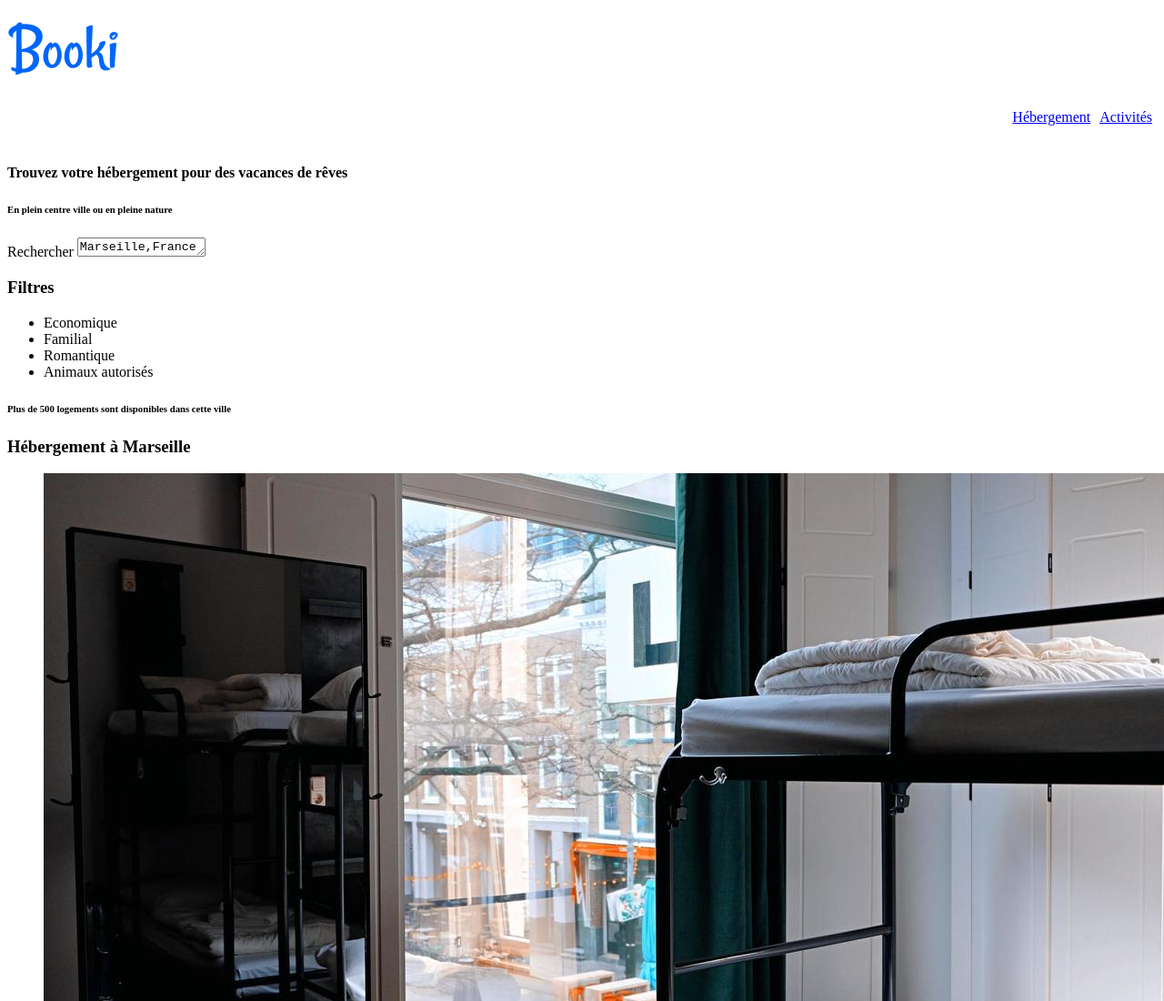
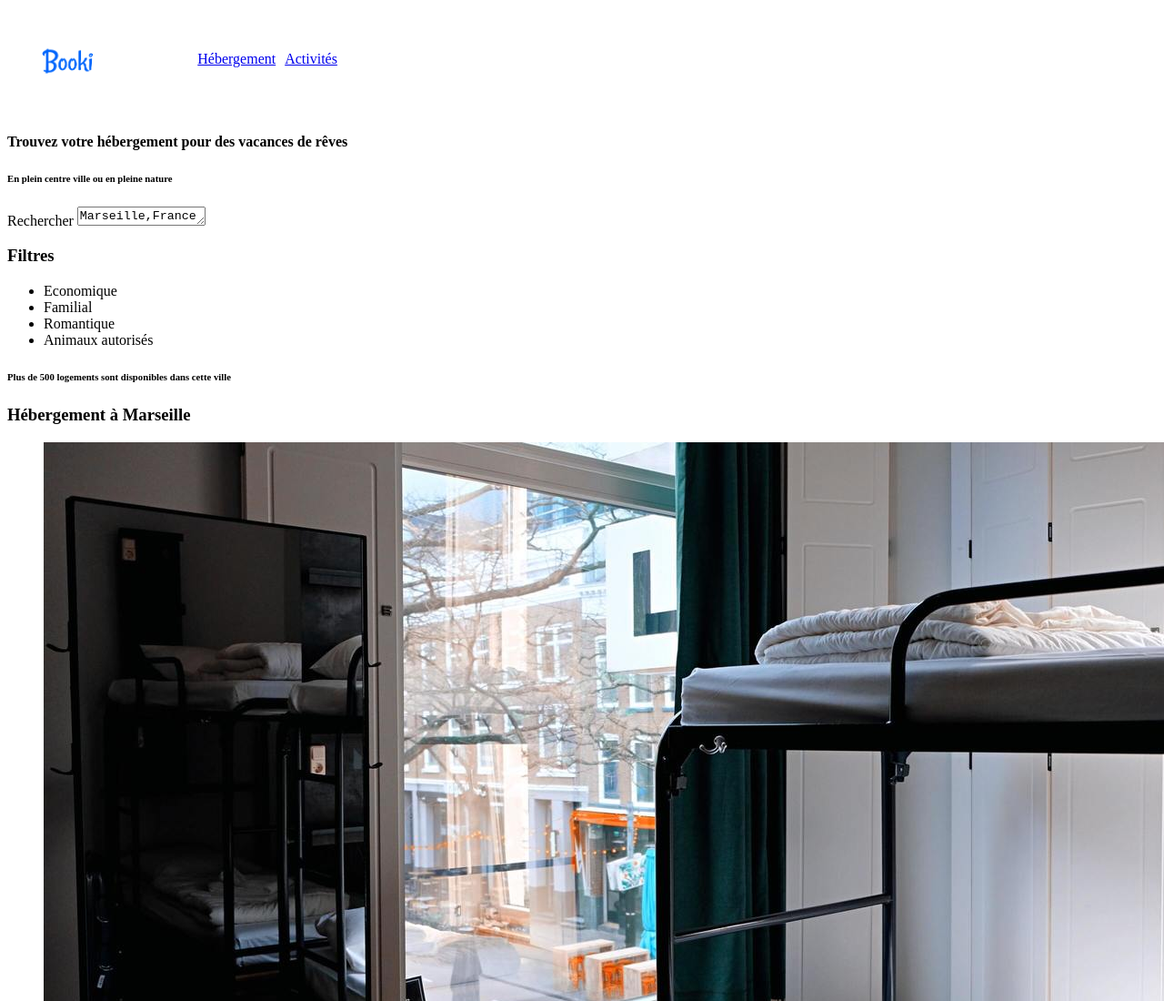
Before and after one commit to michelre/projet2, a plain HTML site: page index.html in a window 1280 px wide. Shown: the top 1100 px of the page at 91% size. Drawn offline with Linux system fonts and the light colour scheme.

Commit message:
[WRITE] some lines in index.css

```diff
--- a/css/index.css
+++ b/css/index.css
@@ -5,18 +5,28 @@
    /* box-sizing est appliqué à tous les éléments */
    }
 
+header {
+    display: flex;
+    align-items: center;
+}
+
+#logo {
+    margin: 3%;
+    width: 7%;
+}
+
 #nav {
     text-align: right;
 }
 
 #nav ul {
-    display: flex;
-    justify-content: flex-end;
+    display: block;
     display: inline-block;
     list-style-type: none;
 }
 
 #nav li {
+
     float: left;
     padding: 2px 5px;
 }
```
